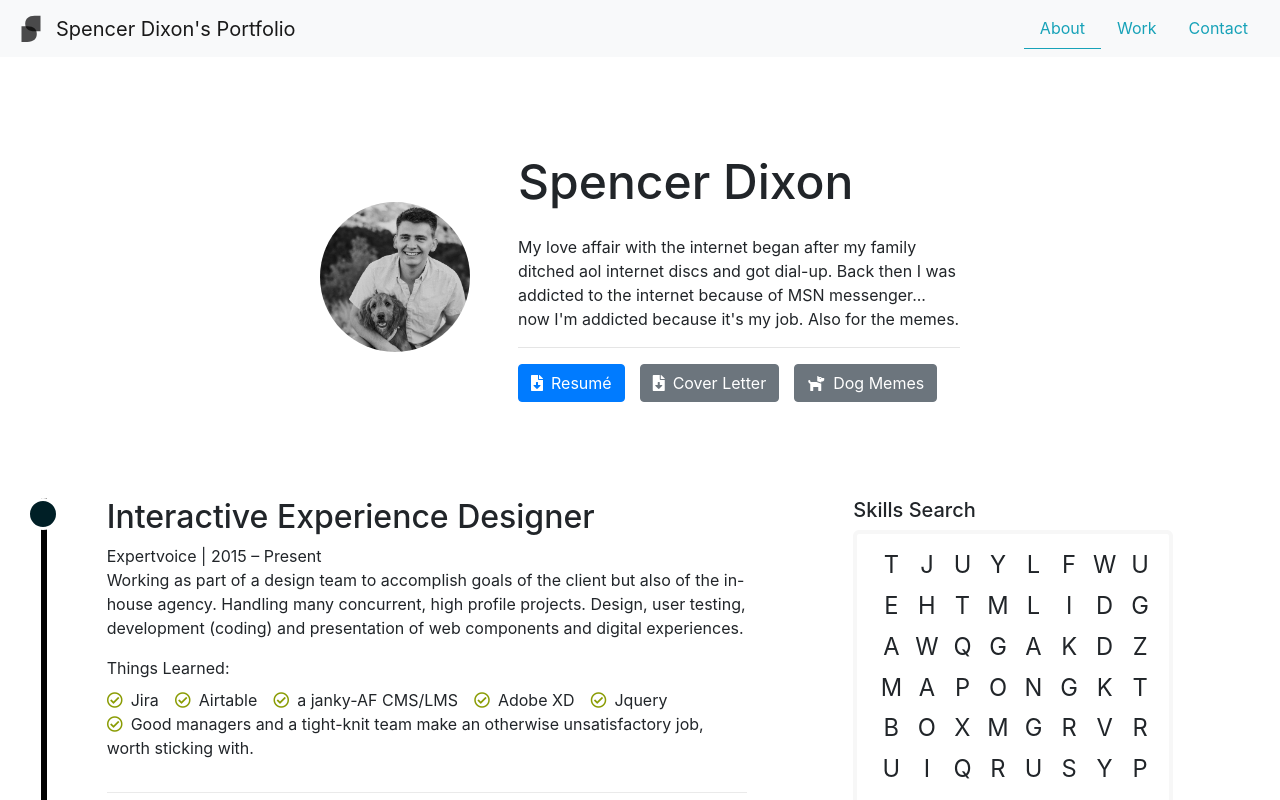
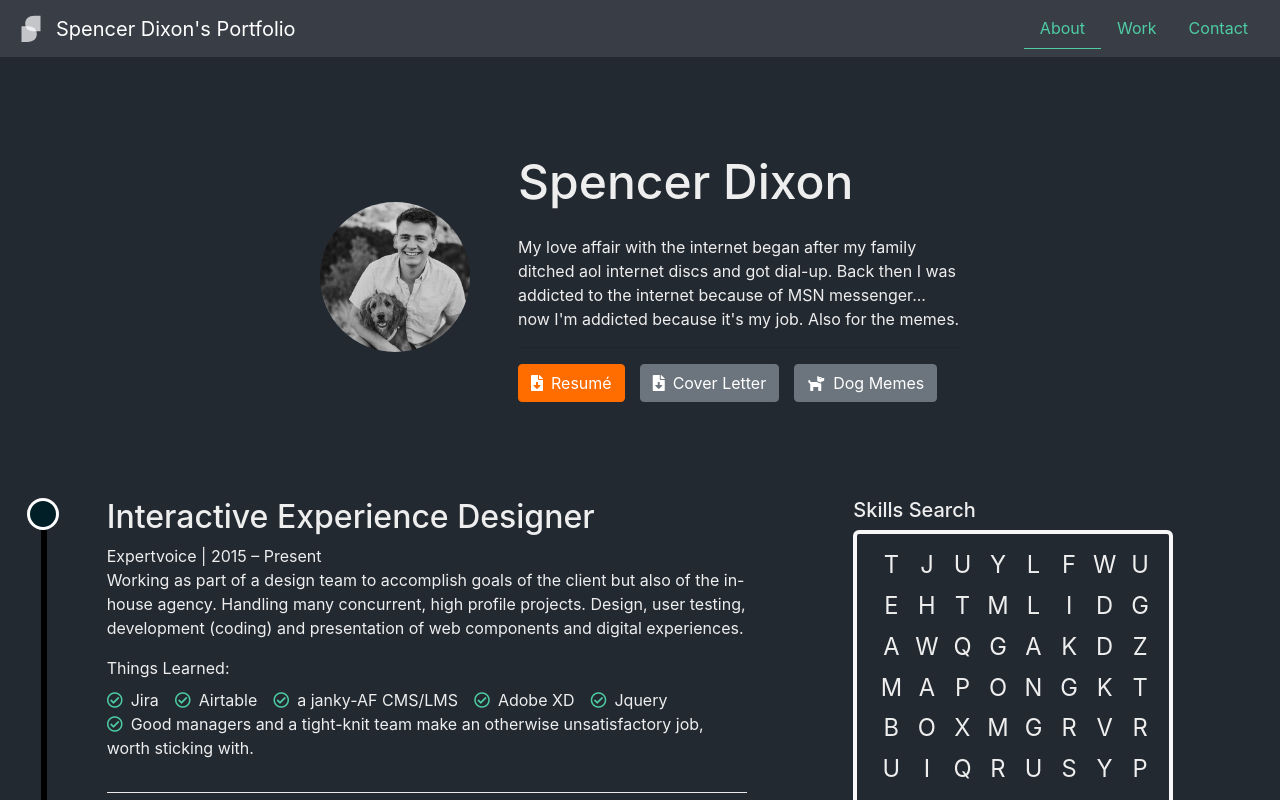
Before and after one commit to spennydix/portfolio-app, an Angular app: page /about in a window 1280 px wide. Shown: the top 800 px of the page. Built offline with nearby package versions, Linux system fonts and the light colour scheme.

Commit message:
dark mode is back boys, now 20% less contrasty. much easier on the eyes.

```diff
--- a/src/app/about/about.component.scss
+++ b/src/app/about/about.component.scss
@@ -42,7 +42,7 @@ section#about {
             content: "\f058";
             font-family: "Font Awesome 5 Free";
             margin-right: 0.5rem;
-            color: #8a9c04;
+            color: #4ecca3;
           }
         }
       }
--- a/src/app/navbar/navbar.component.html
+++ b/src/app/navbar/navbar.component.html
@@ -1,6 +1,6 @@
-<nav class="navbar navbar-light bg-light frosted">
+<nav class="navbar navbar-dark bg-light frosted">
   <a class="navbar-brand" href="#">
-    <img id="brandLogo" src="../../../assets/logo.svg" width="30" height="30" class="d-inline-block align-top" alt="">
+    <img id="brandLogo" src="../../../assets/logo-white.svg" width="30" height="30" class="d-inline-block align-top" alt="">
     <div id="siteName" class="d-inline-block">
       Spencer Dixon's Portfolio
     </div>
--- a/src/app/navbar/navbar.component.scss
+++ b/src/app/navbar/navbar.component.scss
@@ -12,6 +12,11 @@
       margin: 0 0.5em 0 0;
     }
   }
+
+&.navbar-dark{
+  background-color:#393e46 !important;
+  color:#fff;
+}
 
   .search-titles {
     justify-self: flex-end;
--- a/src/app/project/project.component.scss
+++ b/src/app/project/project.component.scss
@@ -23,7 +23,7 @@ div#projectStream {
       max-height: 450px;
       height: 33vw;
       position: relative;
-      opacity: 1;
+      opacity: .8;
       transition-duration: 0.25s;
 
       .p-logo {
@@ -31,7 +31,6 @@ div#projectStream {
         height: 3.5rem;
         width: 3.5rem;
         display: none;
-        background: red;
       }
 
       .p-header {
--- a/src/index.html
+++ b/src/index.html
@@ -29,7 +29,7 @@
 
 </head>
 
-<body class="">
+<body class="dark-mode">
   <app-root></app-root>
 </body>
 <footer class="spacer" style="height:100px;">
--- a/src/styles.scss
+++ b/src/styles.scss
@@ -23,46 +23,51 @@ a {
 // DARK MODE (messy)
 
 nav.navbar.dark-mode {
-  background-color: #001f27 !important;
+  background-color: #232931 !important;
 
   * {
-    color: #839496;
+    color: #eeeeee;
   }
 
   .text-info {
-    color: #bf8c00 !important;
+    color: #4ecca3 !important;
   }
 
   a.text-info:focus,
   a.text-info:hover {
-    color: #7e651b !important;
+    color: darken(#4ecca3, 20%) !important;
   }
 
 }
 
 body.dark-mode {
-  background-color: #002b36;
-  color: #839496 !important;
+  background-color: #232931;
+  color: #eeeeee !important;
 
   &::selection {
     background: #073642 !important;
   }
 
   .text-info {
-    color: #bf8c00 !important;
+    color: #4ecca3 !important;
+  }
+
+  a.text-info:focus,
+  a.text-info:hover {
+    color: darken(#4ecca3, 20%) !important;
   }
 
   .btn.btn-primary {
-    background-color: #8a9c04;
-    border-color: #8a9c04;
+    background-color: #ff6c00;
+    border-color: #ff6c00;
 
     &:hover {
-      background-color: #7c8c03;
+      background-color: darken(#ff6c00, 20%) !important;
     }
 
     &.focus,
     &:focus {
-      box-shadow: 0 0 0 0.2rem rgba(138, 156, 26, 0.3);
+      box-shadow: 0 0 0 0.2rem rgba(255, 108, 0, 0.4);
     }
   }
 
```
